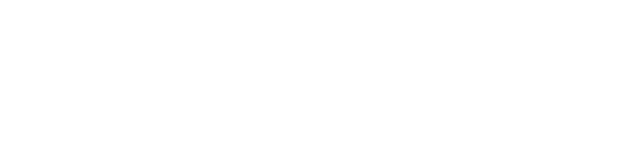
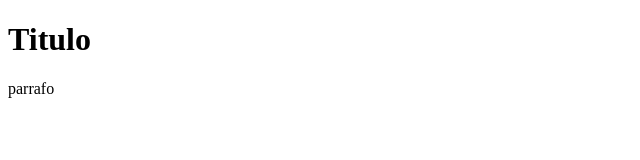
Before and after one commit to marquitosdv5/primer-repo, a plain HTML site: page index.html in a window 1280 px wide. Shown: the whole page, without its empty margins (0-640 px from the left). Drawn offline with Linux system fonts and the light colour scheme.

Commit message:
poniendo un parrafo

```diff
--- a/index.html
+++ b/index.html
@@ -6,6 +6,7 @@
     <title>primer git</title>
 </head>
 <body>
-
+    <h1>Titulo</h1>
+    <p>parrafo</p>
 </body>
 </html>
```
